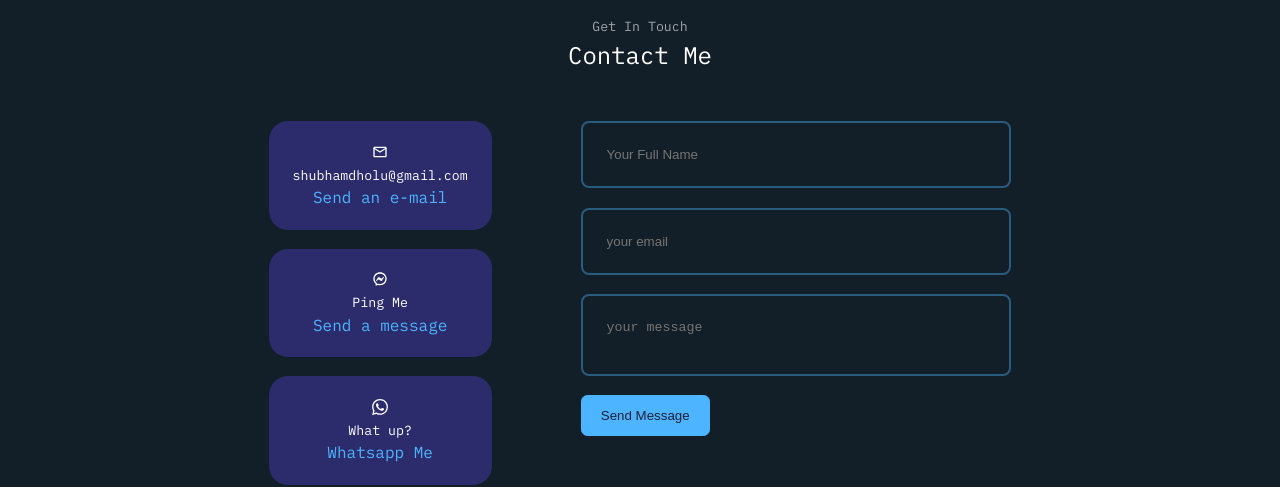
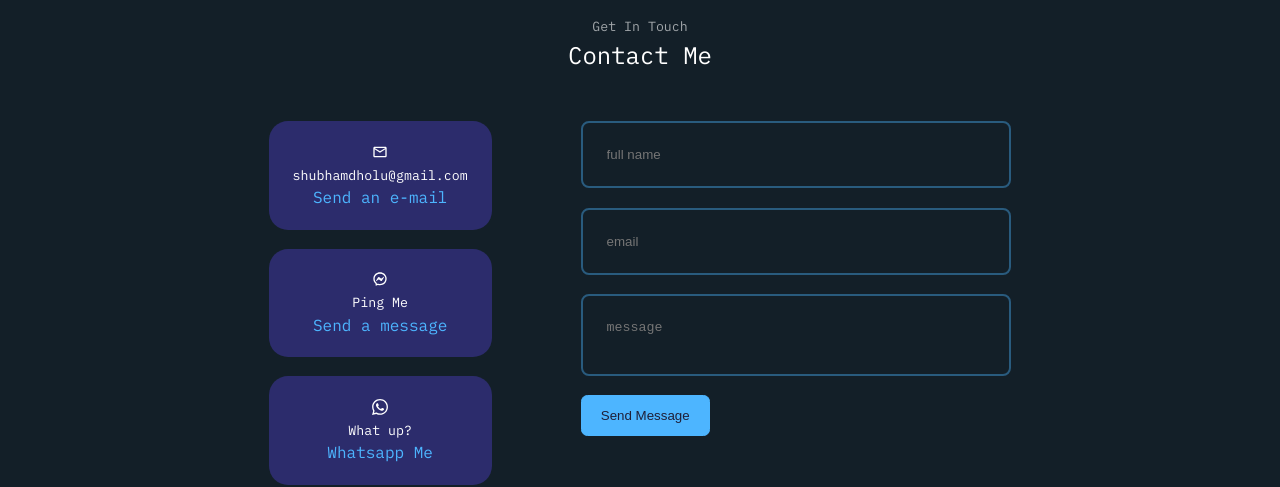
Before and after one commit to zeroonedev1/website_shub, a React (Create React App) app: page / in a window 1280 px wide. Shown: the part 3280-3767 px from the top of the page. Built offline with nearby package versions, Linux system fonts and the light colour scheme.

Commit message:
Form placeholder changes and Resume update 13 sept

```diff
--- a/src/components/contact/Contact.jsx
+++ b/src/components/contact/Contact.jsx
@@ -40,9 +40,9 @@
           </article>
         </div >
         < form ref={form} onSubmit={sendEmail}>
-          <input type="text" name='name' placeholder='Your Full Name' required />
-          <input type="email" name='email' placeholder='your email' required />
-          <textarea name='message' placeholder='your message' required />
+          <input type="text" name='name' placeholder='full name' required />
+          <input type="email" name='email' placeholder='email' required />
+          <textarea name='message' placeholder='message' required />
           <button type='submit' className='btn btn-primary'>Send Message</button>
         </form >
       </div >
```
Also changed, not shown: 2 other files (tests, documents, lock files or other folders).
